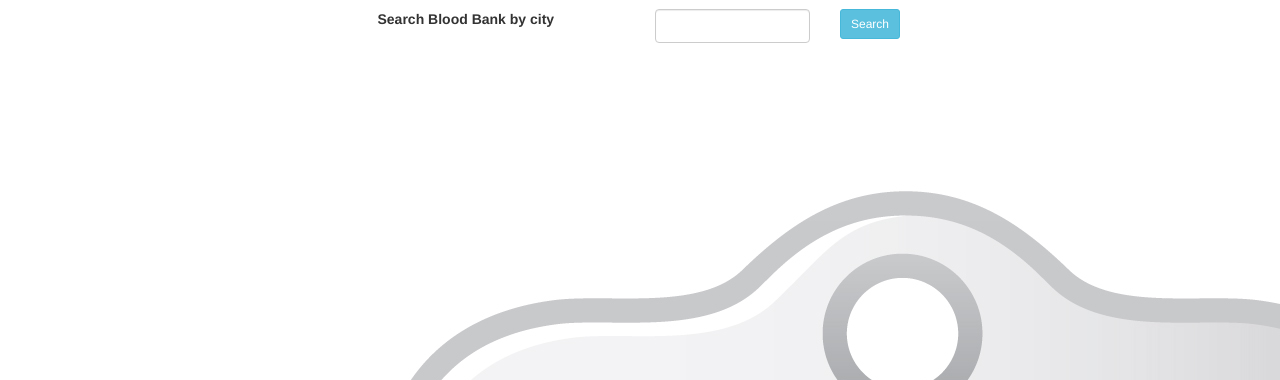
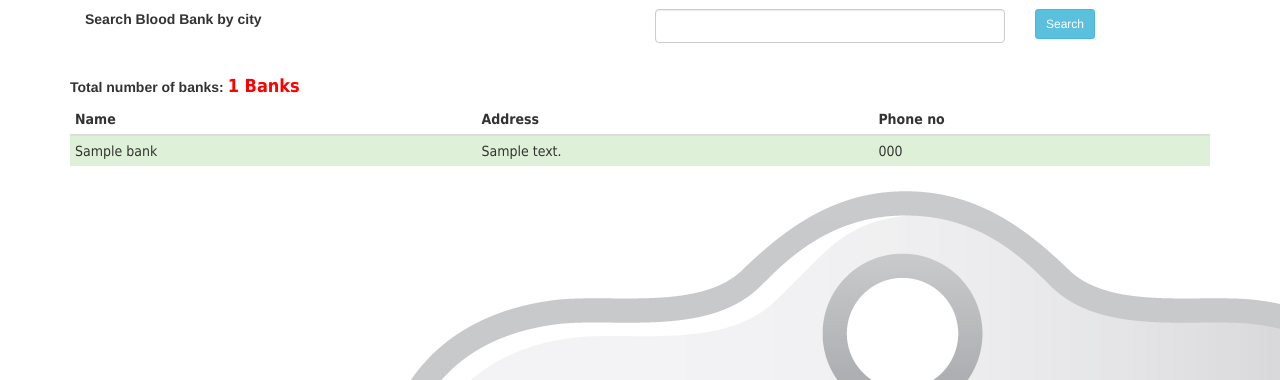
Before and after one commit to KaranRohra/blood-donation-project-clg, a PHP site: page /BDManagement/users/blood_bank.php in a window 1280 px wide. Shown: the part 40-420 px from the top of the page. Run offline with PHP 8.4, Linux system fonts and the light colour scheme; tables that the repository leaves empty or names only in its code hold one stand-in row (values such as "Sample post"); some web fonts are replaced.

Commit message:
Code in debugging

```diff
--- a/users/blood_bank.php
+++ b/users/blood_bank.php
@@ -1,31 +1,86 @@
+
 <?php
 $title = "Home";
 include 'layout/_header.php';
 
 include 'layout/_top_nav.php';
+require_once 'php/DBConnect.php';
+$db = new DBConnect();
+$banks = $db->getBanks();
 ?>
+
+<?php
+if(isset($_GET['search'])){
+    // var_dump($_GET);
+    $banks = $db->getFilteredBanks($_GET['search']);
+}
+?>
+
+
 <div class="container">
     <div class="row">
-        <div class="col-md-3"></div>
-        <div class="col-md-6">
+        <div class="col-md-12">
             <div class="form-group col-md-12">
-
-                <form class="form-horizontal" method="post" action="blood_bank.php">
-                    <div class="form-group">
+                <form class="form-horizontal" method="post" action="blood_bank.php" >
+                    <div class="form-group" >
                         <label class="col-sm-6">Search Blood Bank by city </label>
                         <div class="col-sm-4">
-                            <input type="text" name="city" value="" required="true" class="form-control"/>
+                            <input id="hidden" type="text" name="city" value="" required="true" class="form-control" onkeyup="filterBanks(this.value)"/>
                         </div>
                         <div class="col-sm-2">
 
                             <button class="btn btn-info btn-sm" name="searchByCityBtn" >Search</button>
                         </div>
                     </div>
-
                 </form>
             </div>
         </div>
-        <div class="col-md-3"></div>
+    </div>
+    <div class="row">
+        <div class="col-md-12" id="filter">
+            <?php //var_dump($banks) ?>
+            <?php if(isset($banks[0])): ?>
+                <label>Total number of banks: <span class="emphasize"><?= count($banks); ?> Banks</span> </label>
+                <table class="table table-condensed">
+                    <thead>
+                    <th>Name</th>
+                    <th>Address</th>
+                    <th>Phone no</th>
+                    </thead>
+
+                    <?php
+                    $i=0;
+                    foreach($banks as $b): $i++;?>
+
+                    <tr class="<?php if($i%2==0){echo 'bg-danger';} else{echo 'bg-success';} ?>">
+                        <td><?= $b['bname'] ?></td>
+                        <td><?= $b['baddress']; ?></td>
+                        <td><?= $b['bphone']; ?></td>
+                    </tr>
+                    <?php endforeach;?>
+                </table>
+                <?php endif; ?>
+        </div>
     </div>
 </div>
 <?php include 'layout/_footer.php'; ?>
+
+<script>
+function filterBanks(str) {
+    if (str.length == 0) {
+        //document.getElementById("filter").innerHTML = "";
+        return;
+    } else {
+        var xmlhttp = new XMLHttpRequest();
+        xmlhttp.onreadystatechange = function() {
+            if (this.readyState == 4 && this.status == 200) {
+                console.log(this.responseText);
+                // document.getElemetById("hidden").innerHTML = "";
+                document.getElementById("filter").innerHTML = this.responseText;
+            }
+        };
+        xmlhttp.open("GET", "blood_bank.php?search=" + str, true);
+        xmlhttp.send();
+    }
+}
+</script>
--- a/users/php/DBConnect.php
+++ b/users/php/DBConnect.php
@@ -44,8 +44,17 @@ class DBConnect {
         $stmt->execute();
         return $stmt->fetchAll();
     }
+    public function getBanks(){
+        $stmt = $this->db->prepare("SELECT * FROM blood_bank");
+        $stmt->execute();
+        return $stmt->fetchAll();
+    }
 
-
+    public function getFilteredBanks($search){
+        $stmt = $this->db->prepare("SELECT * FROM blood_bank where bcity LIKE '%$search%'");
+        $stmt->execute();
+        return $stmt->fetchAll();
+    }
 
 
 
```
